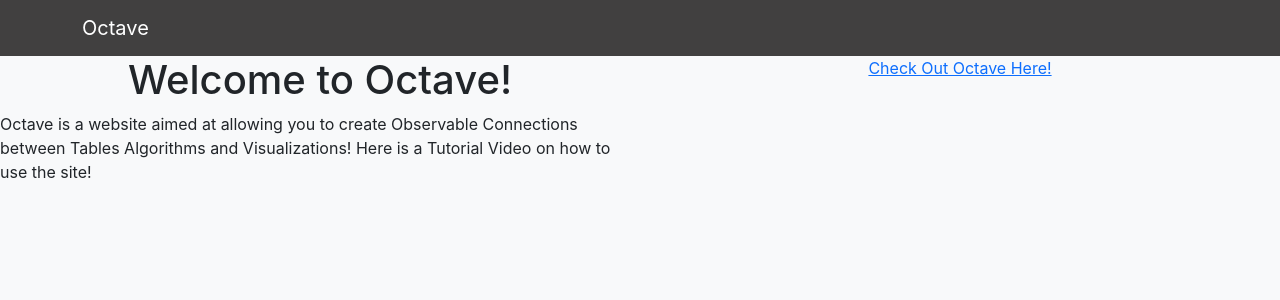
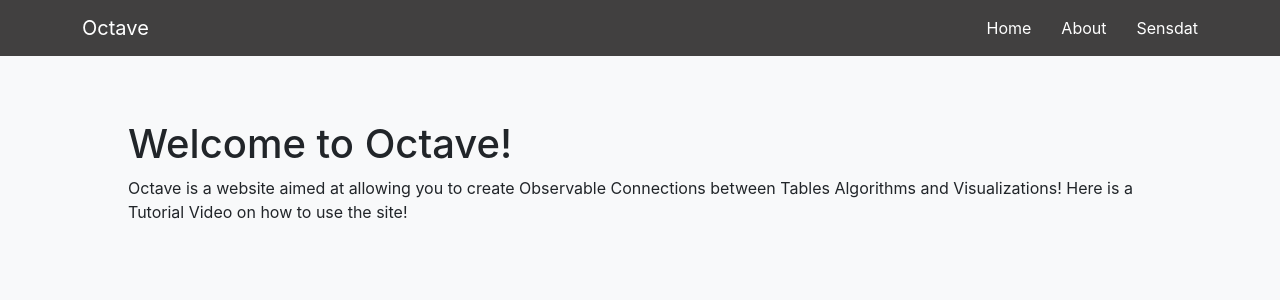
Before and after one commit to echo-lab/SensDat, a React (Create React App) app: page /#/home in a window 1280 px wide. Shown: the top 300 px of the page. Built offline with nearby package versions, Linux system fonts and the light colour scheme.

Commit message:
fixed home page with out the spatial temperal button, added the links to home, about, and sensdat for header, and modified the about page to insert the paper of Octave.

```diff
--- a/package.json
+++ b/package.json
@@ -23,7 +23,7 @@
     "react-json-to-csv": "^1.2.0",
     "react-reflex": "^4.0.9",
     "react-router": "^6.17.0",
-    "react-router-dom": "^6.17.0",
+    "react-router-dom": "^6.20.0",
     "react-scripts": "^5.0.1",
     "react-table": "^7.7.0",
     "react-window": "^1.8.6",
--- a/src/pages/about/about-page.js
+++ b/src/pages/about/about-page.js
@@ -1,12 +1,25 @@
 import * as React from "react";
+import "../../styles/about/about-page.css";
 
 const About = () => {
   return (
     <div className="About">
-      <h1 className="About-title">About Octave</h1>
-      <div className="About-description">
-        Octave is a website aimed at allowing you to create Observable
-        Connections between Tables Algorithms and Visualizations!
+      <div className="About-left">
+        <h1 className="About-title">About Octave</h1>
+        <div className="About-description">
+          Octave is a website aimed at allowing you to create Observable
+          Connections between Tables Algorithms and Visualizations!
+        </div>
+      </div>
+      <div className="About-right">
+        <div className="Paper-container">
+        <h2 className="Paper-title">Paper</h2>
+        <div className="Paper-line" />
+        <div className="Paper">
+
+        </div>
+
+        </div>
       </div>
     </div>
   );
--- a/src/pages/components/header.js
+++ b/src/pages/components/header.js
@@ -9,6 +9,17 @@ const Header = () => {
         <Link className="Header-Logo" to="/home">
           Octave
         </Link>
+        <div className="Menu">
+          <Link className="Menu-Logo" to="/home">
+            Home
+          </Link>
+          <Link className="Menu-Logo" to="/about">
+            About
+          </Link>
+          <Link className="Menu-Logo" to="/spatial-temporal">
+            Sensdat
+          </Link>
+        </div>
       </Container>
     </Navbar>
   );
--- a/src/pages/home/home-page.js
+++ b/src/pages/home/home-page.js
@@ -5,30 +5,35 @@ import { Link } from "react-router-dom";
 const Home = () => {
   return (
     <div className="Home">
-      <div className="Home-left">
+      <div className="Home-text">
         <h1 className="Home-title">Welcome to Octave!</h1>
         <div className="Home-description">
           Octave is a website aimed at allowing you to create Observable
           Connections between Tables Algorithms and Visualizations! Here is a
           Tutorial Video on how to use the site!
         </div>
-        <iframe
+      </div>
+
+    </div>
+  );
+};
+
+{/* <iframe
           width="900"
           height="600"
           src=""
           title="Octave Tutorial"
-          frameborder="0"
+          frameBorder="0"
           allow="accelerometer; autoplay; clipboard-write; encrypted-media; gyroscope; picture-in-picture; web-share"
-          allowfullscreen
-        ></iframe>
-      </div>
-      <div className="Home-right">
+          allowFullScreen
+        ></iframe> */}
+        {/* <div className="Home-right">
         <Link className="Home-spatialTemporalButton" to="/spatial-temporal">
           Check Out Octave Here!
         </Link>
-      </div>
-    </div>
-  );
-};
+        <Link className="Home-spatialTemporalButton" to="/about">
+          About
+        </Link>
+      </div> */}
 
 export default Home;
--- /dev/null
+++ b/src/styles/about/about-page.css
@@ -0,0 +1,59 @@
+.About {
+    display:flex;
+    width: 100%;
+    height:calc(100vh - 56px);
+  }
+
+  .About-left {
+    display:flex;
+    flex-direction: column;
+    width: 60%;
+    height: 100%;
+  }
+
+  .About-right {
+    display:flex;
+    flex-direction: column;
+    background-color: rgb(79 79 79);
+    width: 40%;
+    height: 100%;
+  }
+
+  .About-title {
+    margin-left: 10%;
+    margin-top: 5%;
+    margin-right:auto;
+    /* background-color: aquamarine; */
+  }
+
+  .About-description {
+    margin-left: 10%;
+    margin-right:10%;
+  }
+
+  .Paper-container {
+    margin: 5%;
+    border-radius: 16px;
+    height: 100%;
+    border: 6px solid white;
+  }
+  .Paper-title {
+    margin-left: 5%;
+    margin-top: 5%;
+    margin-right:auto;
+    color: white;
+  }
+
+  .Paper-line {
+    margin-top: 1%;
+    margin-left: 5%;
+    margin-right: 5%;
+    background-color: white;
+    padding: 2.5px;
+  }
+  .Paper {
+    margin: 5%;
+    margin-top: 2%;
+    height: 86%;
+    border: 6px solid white;
+  }
--- a/src/styles/components/header.css
+++ b/src/styles/components/header.css
@@ -11,3 +11,18 @@
 .Header-Logo:hover {
   color: #fff;
 }
+
+.Menu-Logo {
+  padding-top: 0.3125rem;
+  padding-bottom: 0.3125rem;
+  margin-left: 30px;
+  font-size: 1rem;
+  text-decoration: none;
+  white-space: nowrap;
+  color: #fff;
+}
+
+.Menu-Logo:hover {
+  color: #fff;
+  text-decoration: underline;
+}
--- a/src/styles/home/home-page.css
+++ b/src/styles/home/home-page.css
@@ -1,31 +1,26 @@
+
+
 .Home {
   display:flex;
   width: 100%;
+  height:calc(100vh - 56px);
 }
 
-.Home-left {
+.Home-text {
   display:flex;
   flex-direction: column;
-  width: 50%;
-}
-
-.Home-right {
-  display:flex;
-  flex-direction: column;
-  width: 50%;
+  width: 100%;
+  height: 100%;
 }
 
 .Home-title {
-  margin-left: auto;
+  margin-left: 10%;
+  margin-top: 5%;
   margin-right:auto;
+  /* background-color: aquamarine; */
 }
 
 .Home-description {
-  margin-left: auto;
-  margin-right:auto;
+  margin-left: 10%;
+  margin-right:10%;
 }
-
-.Home-spatialTemporalButton {
-  margin-left: auto;
-  margin-right:auto;
-}
```
Also changed, not shown: 1 other file (tests, documents, lock files or other folders).
